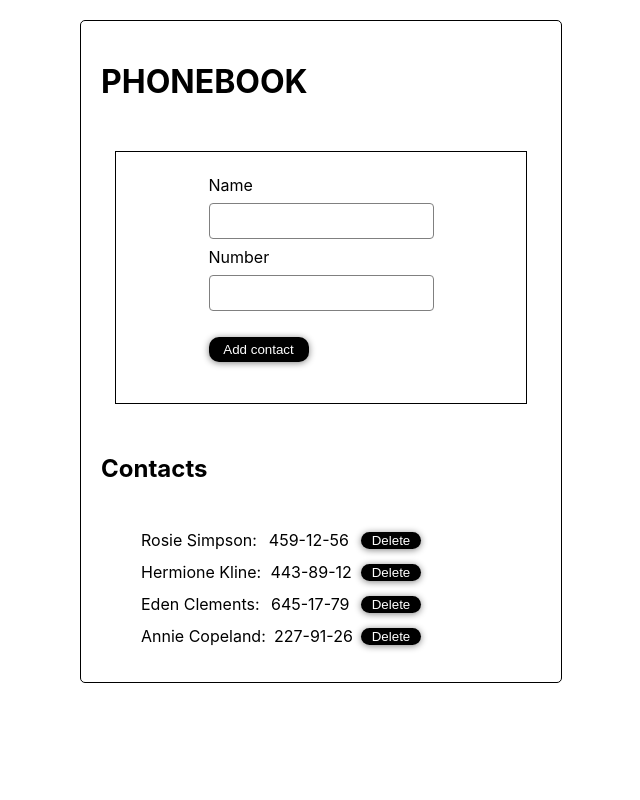
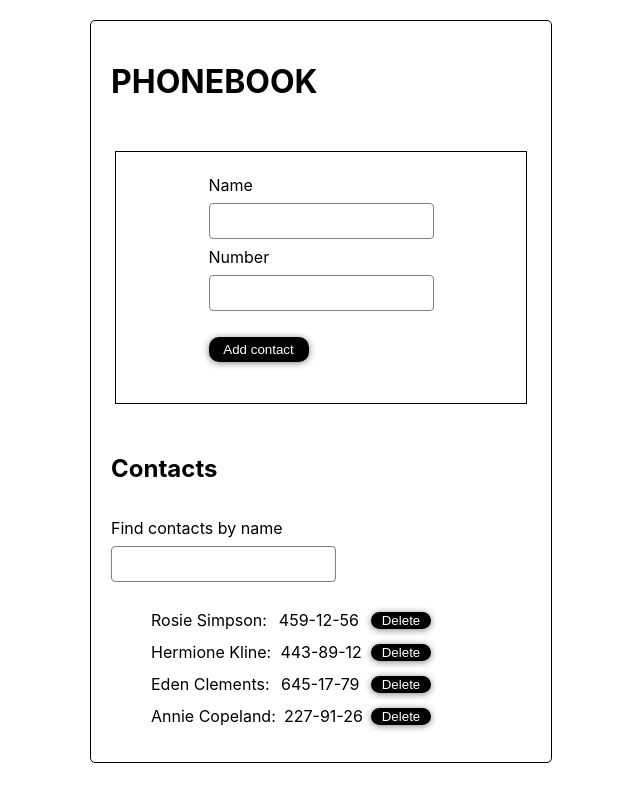
Before and after one commit to igorivnaolga/goit-react-woolf-hw-02-phonebook, a React (Create React App) app: page / in a window 1280 px wide. Shown: the whole page, without its empty margins (319-959 px from the left). Built offline with nearby package versions, Linux system fonts and the light colour scheme.

Commit message:
add filter

```diff
--- a/src/components/App.jsx
+++ b/src/components/App.jsx
@@ -3,6 +3,7 @@ import { nanoid } from 'nanoid';
 import { ContactForm } from './ContactForm/ContactForm';
 import { Container, Title, SubTitle } from './App.styled';
 import ContactList from './ContactList/ContactList';
+import Filter from './Filter/Filter';
 
 export class App extends Component {
   state = {
@@ -39,6 +40,12 @@ export class App extends Component {
     });
   };
 
+  updateFilter = values => {
+    this.setState({
+      filter: values,
+    });
+  };
+
   render() {
     const { contacts, filter } = this.state;
     const visibleContacts = contacts.filter(contact => {
@@ -50,10 +57,13 @@ export class App extends Component {
         <Title>Phonebook</Title>
         <ContactForm onAddContact={this.addContact} />
         <SubTitle>Contacts</SubTitle>
-        <ContactList
-          contacts={visibleContacts}
-          onDelete={this.handleDelete}
-        ></ContactList>
+        <Filter filter={filter} onFilter={this.updateFilter} />
+        {visibleContacts.length > 0 && (
+          <ContactList
+            contacts={visibleContacts}
+            onDelete={this.handleDelete}
+          />
+        )}
       </Container>
     );
   }
--- a/src/components/App.styled.js
+++ b/src/components/App.styled.js
@@ -1,7 +1,7 @@
 import styled from 'styled-components';
 
 export const Container = styled.div`
-  width: 440px;
+  width: 420px;
   padding: 20px;
   margin: 20px auto;
   border: 1px solid #000;
--- a/src/components/ContactCard/ContactCard.styled.js
+++ b/src/components/ContactCard/ContactCard.styled.js
@@ -1,7 +1,6 @@
 import styled from 'styled-components';
 
 export const Item = styled.li`
-  border-radius: 5px;
   display: flex;
   align-items: center;
   justify-content: space-between;
@@ -13,7 +12,6 @@ export const Btn = styled.button`
   width: 60px;
   border-radius: 10px;
   border: none;
-  background-color: white;
   box-shadow: 0 1px 7px grey;
   background-color: #000;
   color: #fff;
--- /dev/null
+++ b/src/components/Filter/Filter.jsx
@@ -0,0 +1,18 @@
+const { Label, Input } = require('./Filter.styled');
+
+const Filter = ({ filter, onFilter }) => {
+  return (
+    <Label>
+      Find contacts by name
+      <Input
+        type="text"
+        name="filter"
+        placegolder="Search"
+        value={filter.value}
+        onChange={e => onFilter(e.target.value)}
+      />
+    </Label>
+  );
+};
+
+export default Filter;
--- /dev/null
+++ b/src/components/Filter/Filter.styled.js
@@ -0,0 +1,15 @@
+import styled from 'styled-components';
+
+export const Label = styled.label`
+  color: #000;
+`;
+
+export const Input = styled.input`
+  display: block;
+  margin: 8px 0;
+  padding: 8px;
+  font-size: 16px;
+  border-radius: 4px;
+  border: 1px solid gray;
+  background-color: #fff;
+`;
```
